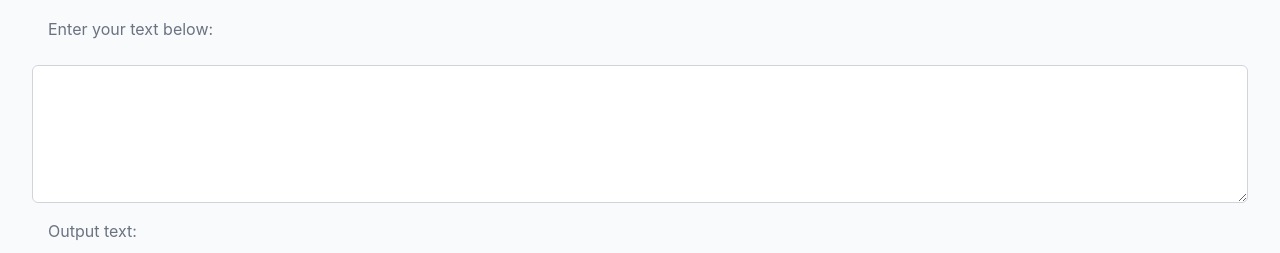
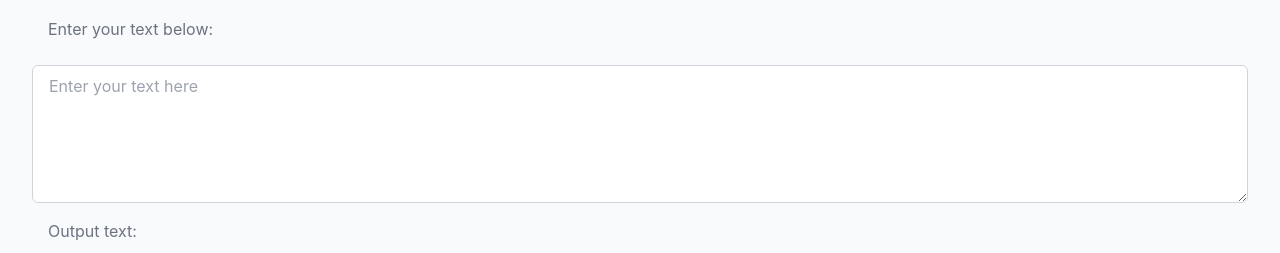
Before and after one commit to laurencetuchin/neuroreader, a React (Vite) app in the folder neuro-reader/: page / in a window 1280 px wide. Shown: the part 357-610 px from the top of the page. Built offline with nearby package versions, Linux system fonts and the light colour scheme.

Commit message:
Add placeholder text

```diff
--- a/neuro-reader/src/features/NeuroReader.jsx
+++ b/neuro-reader/src/features/NeuroReader.jsx
@@ -60,6 +60,7 @@ export default function NeuroReader() {
             onChange={handleInputChange}
             id="input-text"
             rows={5}
+            placeholder="Enter your text here"
           />
           <div className='py-4 text-left text-base px-4'><p>Output text:</p></div>
           <div className="text-lg py-4 text-left  rounded-md py-2 px-4 mt-2">
```
